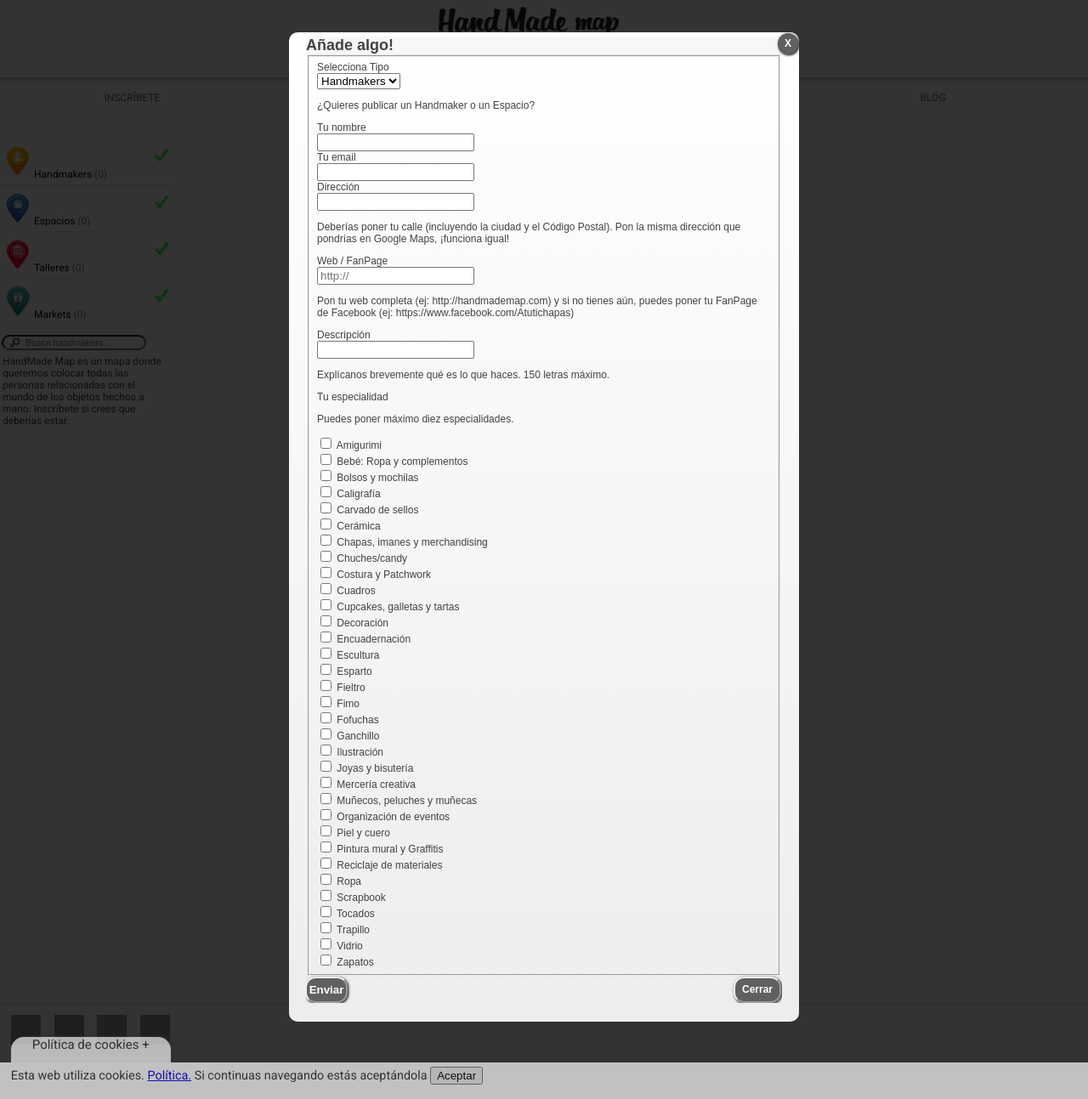
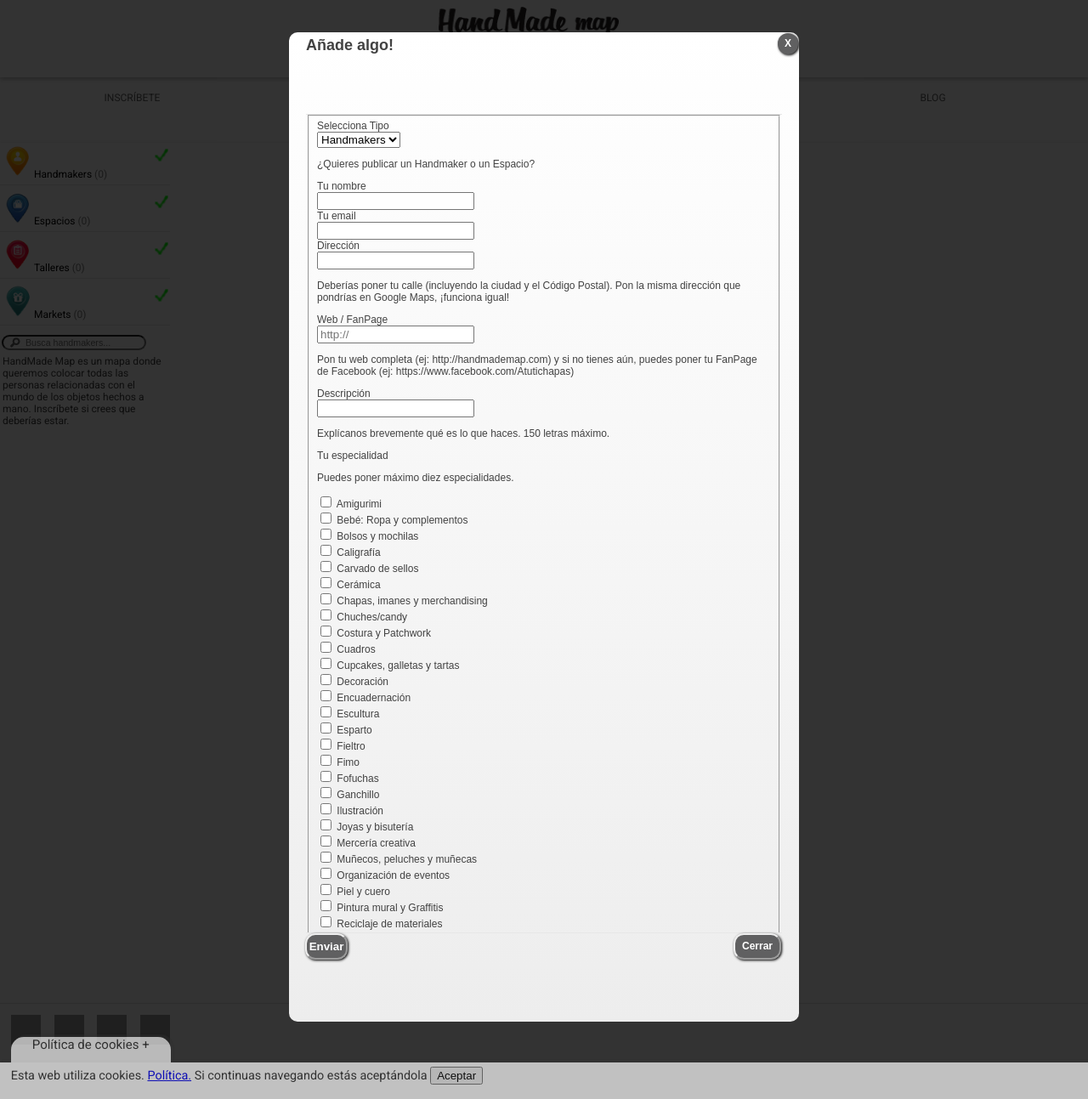
Before and after one commit to Bat083/HandmadeMapR, a PHP site: page / in a window 1280 px wide, after a click on "INSCRÍBETE". Shown: the whole page at 85% size. Run offline with PHP 8.4, Linux system fonts and the light colour scheme; data that the repository does not hold is empty; some libraries are stand-ins or nearby versions; grey boxes are pictures that could not be loaded.

Commit message:
Corregidos bugs de scroll y colores. COMO LA SEDA!

```diff
--- a/index.php
+++ b/index.php
@@ -206,7 +206,7 @@ include_once "header.php";
     <!-- AÑADIR HANDMAKER -->
     <div id="openModal_add" class="modalDialog">
       <div>
-        <form action="add.php" id="modal_addform" name="addForm">
+        <form action="add.php" id="modal_addform" name="addForm" style="height: 100%">
         <div class="modal-header">
             <h2>Añade algo!</h2>
             <a href="#close" title="Close" class="close btn" id="closeX">X</a>
@@ -334,9 +334,7 @@ include_once "header.php";
       closeX.addEventListener('click', function() {
         document.getElementById("modal_addform").reset();
       });
-      $('body').css('overflow','hidden');
-      $('body').css('position','fixed');
-      $('#modal_addform').css('overflow','scroll');
+
       // AÑADIR HANDMAKER O ESPACIO
       $("#modal_addform").submit(function(event) {
         event.preventDefault();
@@ -381,7 +379,7 @@ include_once "header.php";
     <!-- AÑADIR EVENTO -->
     <div id="openModal_add_ev" class="modalDialog">
       <div>
-        <form action="add_event.php" id="modal_addform_ev" name="addForm_ev">
+        <form action="add_event.php" id="modal_addform_ev" name="addForm_ev" style="height: 100%">
         <div class="modal-header">
             <h2>Añade un evento</h2>
             <a href="#close" title="Close" class="close btn" id="closeX_ev">X</a>
--- a/main.css
+++ b/main.css
@@ -459,7 +459,6 @@ main {
   max-width: 600px;
   height: 90%;
   position: relative;
-  -webkit-overflow-scrolling: touch;
   overflow-y: scroll;
   margin-left: auto;
   margin-right: auto;
@@ -495,15 +494,20 @@ main {
 .close:hover { background: #00d9ff; }
 
 .modal-header, .modal-footer{
-  background:#f7f7f7;
   border-bottom: 1px solid #e7e7e7;
   border-radius: 5px 5px 0 0;
   -moz-border-radius: 5px 5px 0 0;
   -webkit-border-radius: 5px 5px 0 0;
+
+  height: 8%;
 }
+
 .modal-body{
   overflow-y: scroll;
+
+  height: 84%;
 }
+
 .modal-footer {
     border:none;
     border-top: 1px solid #e7e7e7;
@@ -511,6 +515,7 @@ main {
     -moz-border-radius: 0 0 5px 5px;
     -webkit-border-radius: 0 0 5px 5px;
   }
+
 .modal-footer .btn {
   float:right;
   background: #606061;
@@ -531,6 +536,7 @@ main {
   -webkit-box-shadow: 1px 1px 3px #000;
   box-shadow: 1px 1px 3px #000;
 }
+
 .modal-footer .btn:hover { background: #00d9ff; }
 
 
```
